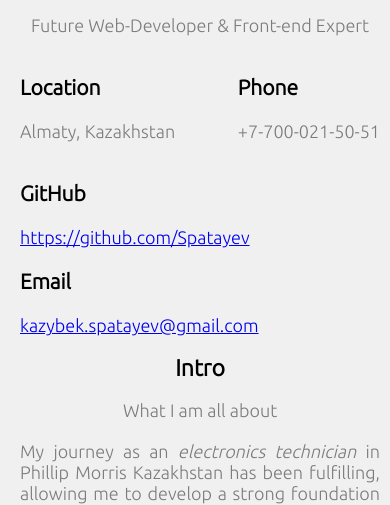
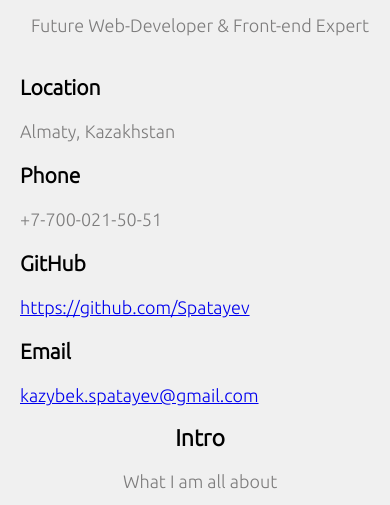
Before and after one commit to Spatayev/My-First-Web-Page, a plain HTML site: page index.html in a window 390 px wide. Shown: the part 339-844 px from the top of the page. Drawn offline with Linux system fonts and the light colour scheme.

Commit message:
Update style.css
Updated

```diff
--- a/style.css
+++ b/style.css
@@ -137,8 +137,7 @@ footer {
         text-align: center;
     }
     .info {
-        display:flex;
-        flex-wrap: wrap;
+        display: block;
     }
     .f-box {
         display: block;
```
